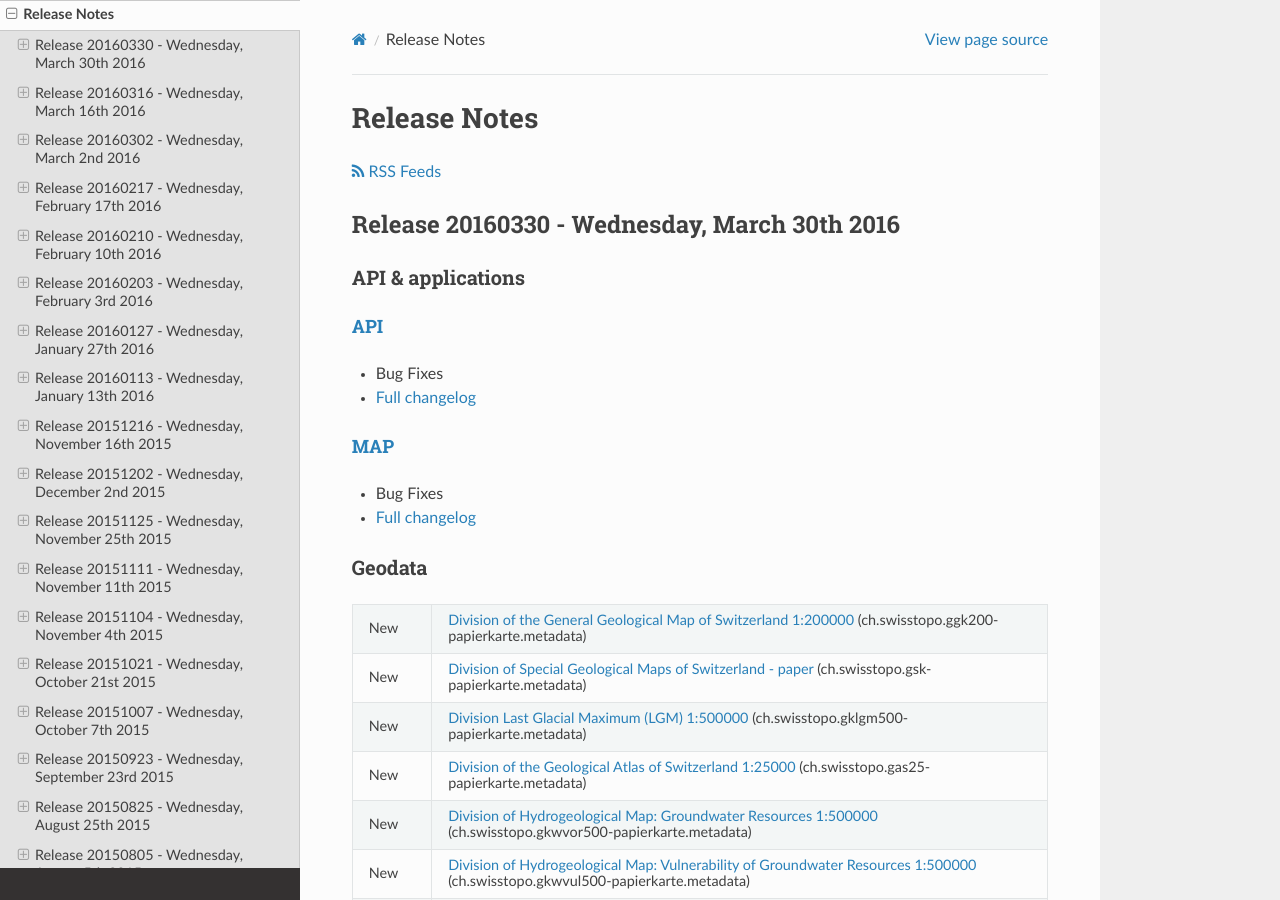
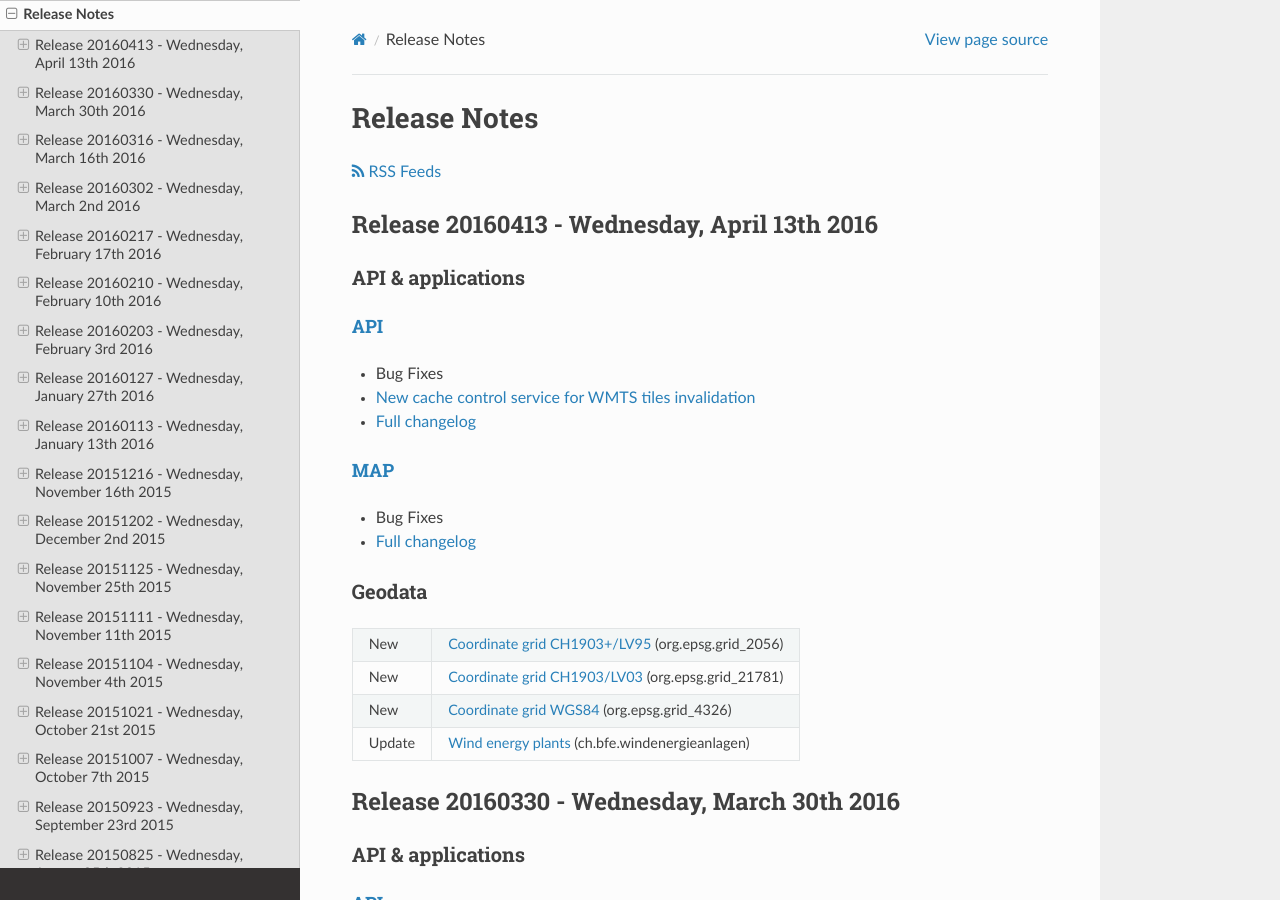
Before and after one commit to swisstopo-test/doc-chsdi3, a Sphinx documentation site: the page built from source/releasenotes/index.rst, in a window 1280 px wide and 900 px high. Built offline with Sphinx 7.4.7 and the Read the Docs theme 2.0.0, drawn with Linux system fonts in a browser that asks for light colours.

Commit message:
Add releasnotes 160413

```diff
--- a/source/releasenotes/index.rst
+++ b/source/releasenotes/index.rst
@@ -14,6 +14,39 @@ Release Notes
 
     <p><a class="reference external" href="rss2.xml"> <i class="fa fa-rss"> RSS Feeds </i></a></p>
 
+
+.. _releasenotes_20160413:
+
+Release 20160413 - Wednesday, April 13th 2016
+------------------------------------------------
+
+API & applications
+******************
+
+`API <//api3.geo.admin.ch>`__
+'''''''''''''''''''''''''''''
+- Bug Fixes
+- `New cache control service for WMTS tiles invalidation <../../../services/sdiservices.html#cache-update>`__
+- `Full changelog <https://github.com/geoadmin/mf-chsdi3/compare/r_160330...r_160413>`__
+
+
+`MAP <//map.geo.admin.ch>`__
+'''''''''''''''''''''''''''''
+- Bug Fixes
+- `Full changelog <https://github.com/geoadmin/mf-geoadmin3/compare/r_160330...r_160413>`__
+
+
+Geodata
+*******
++--------+------------------------------------------------------------------------------------------------------------+
+| New    | `Coordinate grid CH1903+/LV95 <//map.geo.admin.ch/?layers=org.epsg.grid_2056>`__ (org.epsg.grid_2056)      |
++--------+------------------------------------------------------------------------------------------------------------+
+| New    | `Coordinate grid CH1903/LV03 <//map.geo.admin.ch/?layers=org.epsg.grid_21781>`__ (org.epsg.grid_21781)     |
++--------+------------------------------------------------------------------------------------------------------------+
+| New    | `Coordinate grid WGS84 <//map.geo.admin.ch/?layers=org.epsg.grid_4326>`__ (org.epsg.grid_4326)             |
++--------+------------------------------------------------------------------------------------------------------------+
+| Update | `Wind energy plants <//map.geo.admin.ch/?layers=ch.bfe.windenergieanlagen>`__ (ch.bfe.windenergieanlagen)  |
++--------+------------------------------------------------------------------------------------------------------------+
 
 .. _releasenotes_20160330:
 
```
